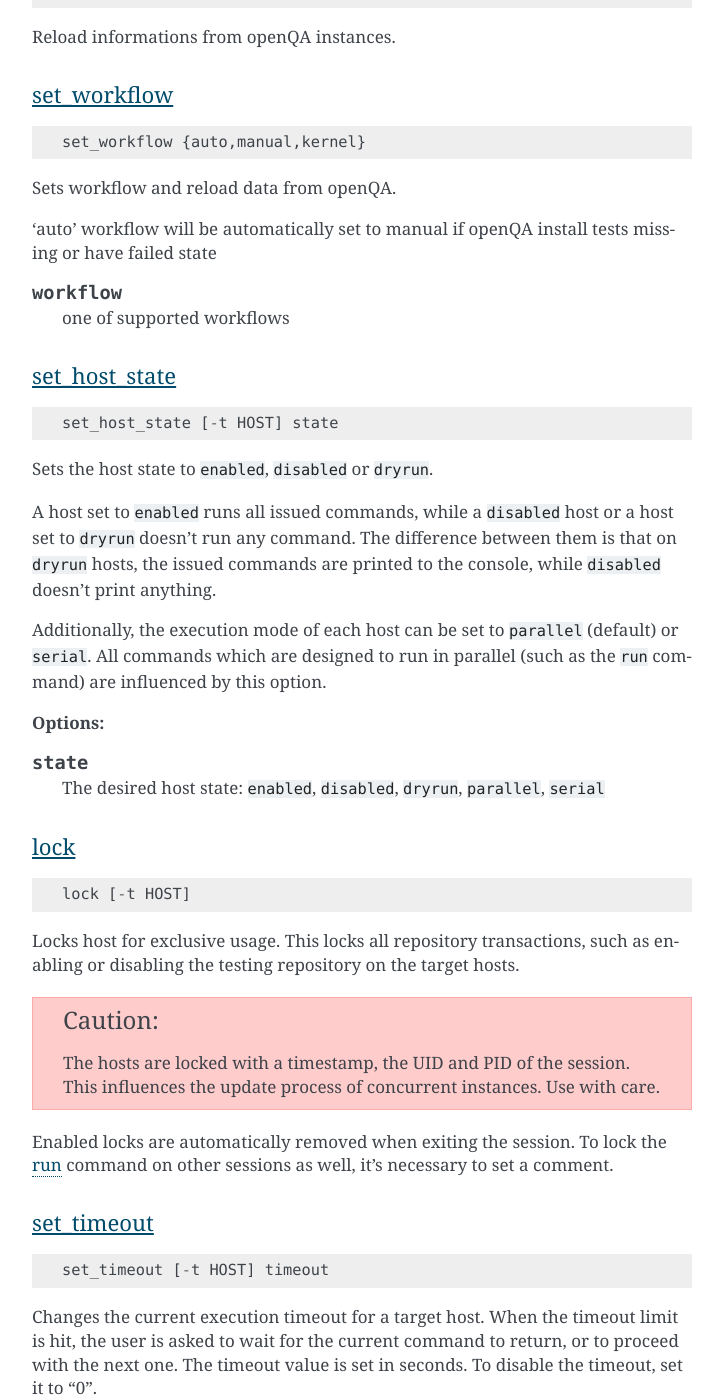
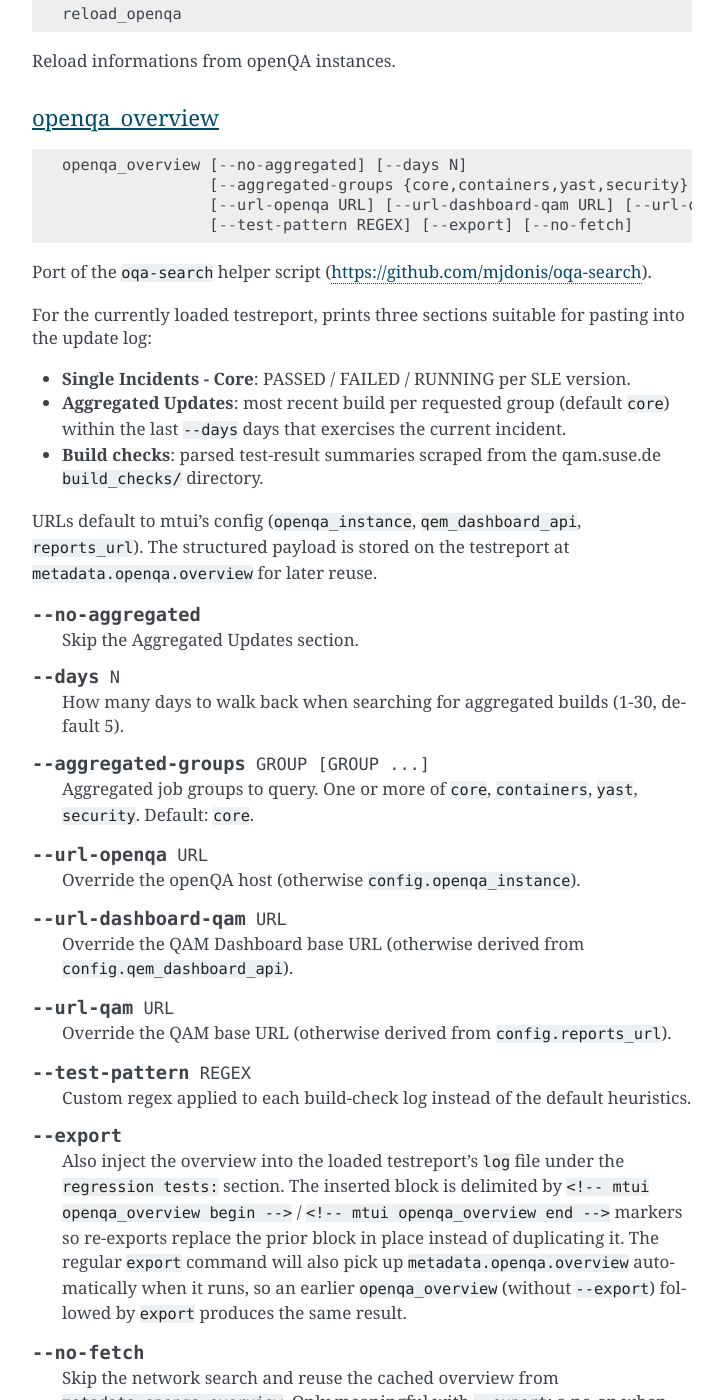
Before and after one commit to openSUSE/mtui, a Sphinx documentation site: the page built from Documentation/iui.rst, in a window 1280 px wide and 1400 px high, scrolled down 4239 px. Shown: the whole window, without its empty margins (388-1111 px from the left). Built offline with Sphinx 7.4.7, drawn with Linux system fonts in a browser that asks for light colours; some of the changed text lies outside the part shown.

Commit message:
docs: document openqa_overview command and --export flag
Why this change was needed:
New interactive commands must be documented in Documentation/iui.rst per
the project contribution guidelines, and user-visible changes belong in
CHANGELOG.md under [Unreleased]. Without these, the command and its options
would be undiscoverable to users who rely on the documentation rather than
--help.

What changed:
- Documentation/iui.rst: openqa_overview section (synopsis, description,
  all flags with their semantics, TLS note, export idempotency note)
  placed after reload_openqa following the existing structure convention
- CHANGELOG.md: two [Unreleased] > Added entries covering the command
  and --export (including the TLS verification trade-off rationale)

```diff
--- a/Documentation/iui.rst
+++ b/Documentation/iui.rst
@@ -138,6 +138,89 @@
   reload_openqa
 
 Reload informations from openQA instances.
+
+
+openqa_overview
++++++++++++++++
+
+::
+
+  openqa_overview [--no-aggregated] [--days N]
+                  [--aggregated-groups {core,containers,yast,security} [...]]
+                  [--url-openqa URL] [--url-dashboard-qam URL] [--url-qam URL]
+                  [--test-pattern REGEX] [--export] [--no-fetch]
+
+Port of the ``oqa-search`` helper script
+(https://github.com/mjdonis/oqa-search).
+
+For the currently loaded testreport, prints three sections suitable for
+pasting into the update log:
+
+* **Single Incidents - Core**: PASSED / FAILED / RUNNING per SLE
+  version.
+* **Aggregated Updates**: most recent build per requested group
+  (default ``core``) within the last ``--days`` days that exercises the
+  current incident.
+* **Build checks**: parsed test-result summaries scraped from the
+  qam.suse.de ``build_checks/`` directory.
+
+URLs default to mtui's config (``openqa_instance``,
+``qem_dashboard_api``, ``reports_url``). The structured payload is
+stored on the testreport at ``metadata.openqa.overview`` for later
+reuse.
+
+
+.. option:: --no-aggregated
+
+  Skip the Aggregated Updates section.
+
+.. option:: --days N
+
+  How many days to walk back when searching for aggregated builds
+  (1-30, default 5).
+
+.. option:: --aggregated-groups GROUP [GROUP ...]
+
+  Aggregated job groups to query. One or more of
+  ``core``, ``containers``, ``yast``, ``security``. Default: ``core``.
+
+.. option:: --url-openqa URL
+
+  Override the openQA host (otherwise ``config.openqa_instance``).
+
+.. option:: --url-dashboard-qam URL
+
+  Override the QAM Dashboard base URL (otherwise derived from
+  ``config.qem_dashboard_api``).
+
+.. option:: --url-qam URL
+
+  Override the QAM base URL (otherwise derived from
+  ``config.reports_url``).
+
+.. option:: --test-pattern REGEX
+
+  Custom regex applied to each build-check log instead of the default
+  heuristics.
+
+.. option:: --export
+
+  Also inject the overview into the loaded testreport's ``log`` file
+  under the ``regression tests:`` section. The inserted block is
+  delimited by ``<!-- mtui openqa_overview begin -->`` /
+  ``<!-- mtui openqa_overview end -->`` markers so re-exports replace
+  the prior block in place instead of duplicating it. The regular
+  ``export`` command will also pick up
+  ``metadata.openqa.overview`` automatically when it runs, so an
+  earlier ``openqa_overview`` (without ``--export``) followed by
+  ``export`` produces the same result.
+
+.. option:: --no-fetch
+
+  Skip the network search and reuse the cached overview from
+  ``metadata.openqa.overview``. Only meaningful with ``--export``;
+  a no-op when nothing is cached (the command then falls back to a
+  normal fetch).
 
 
 set_workflow
```
Also changed, not shown: CHANGELOG.md (+24 -0 lines).
